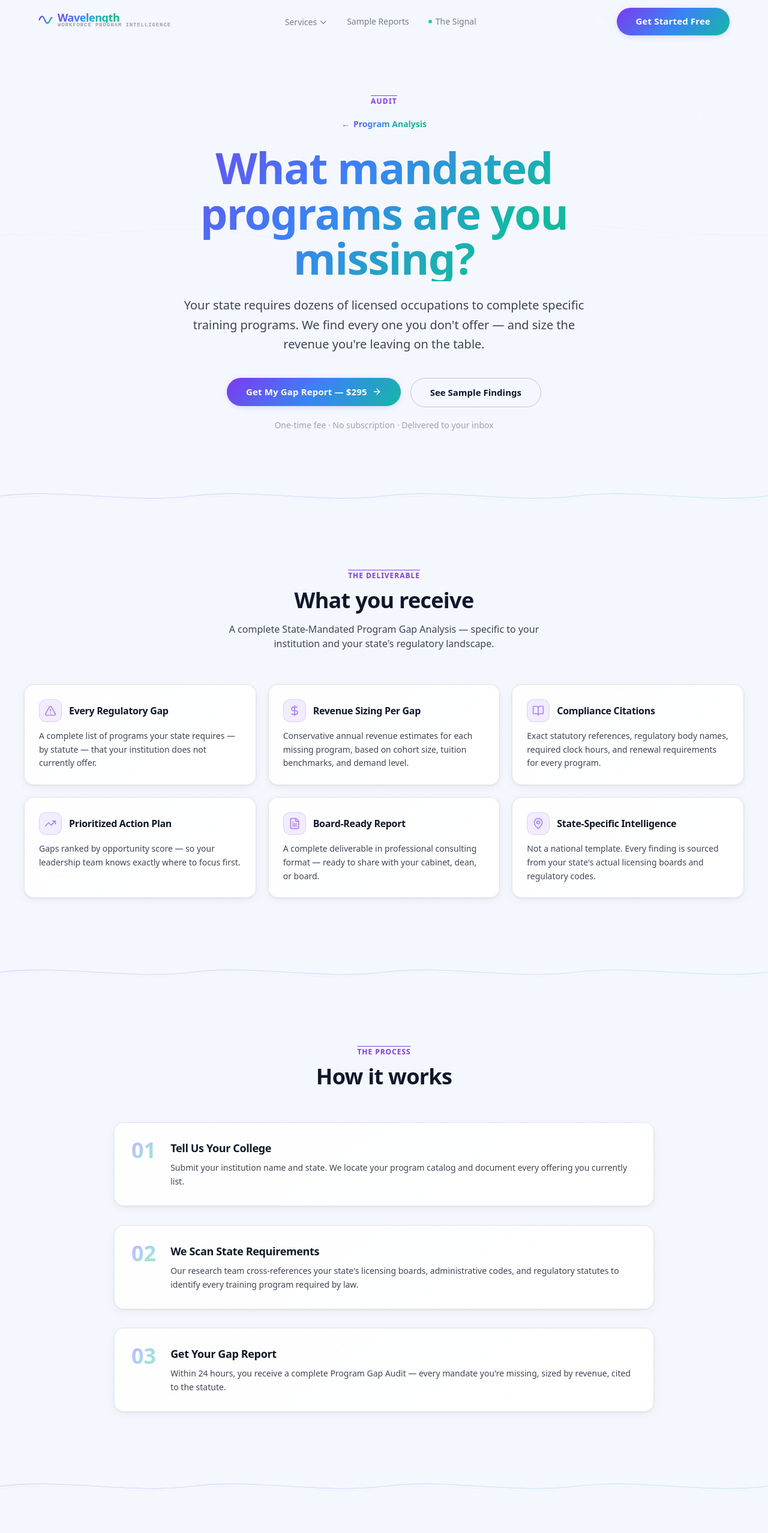
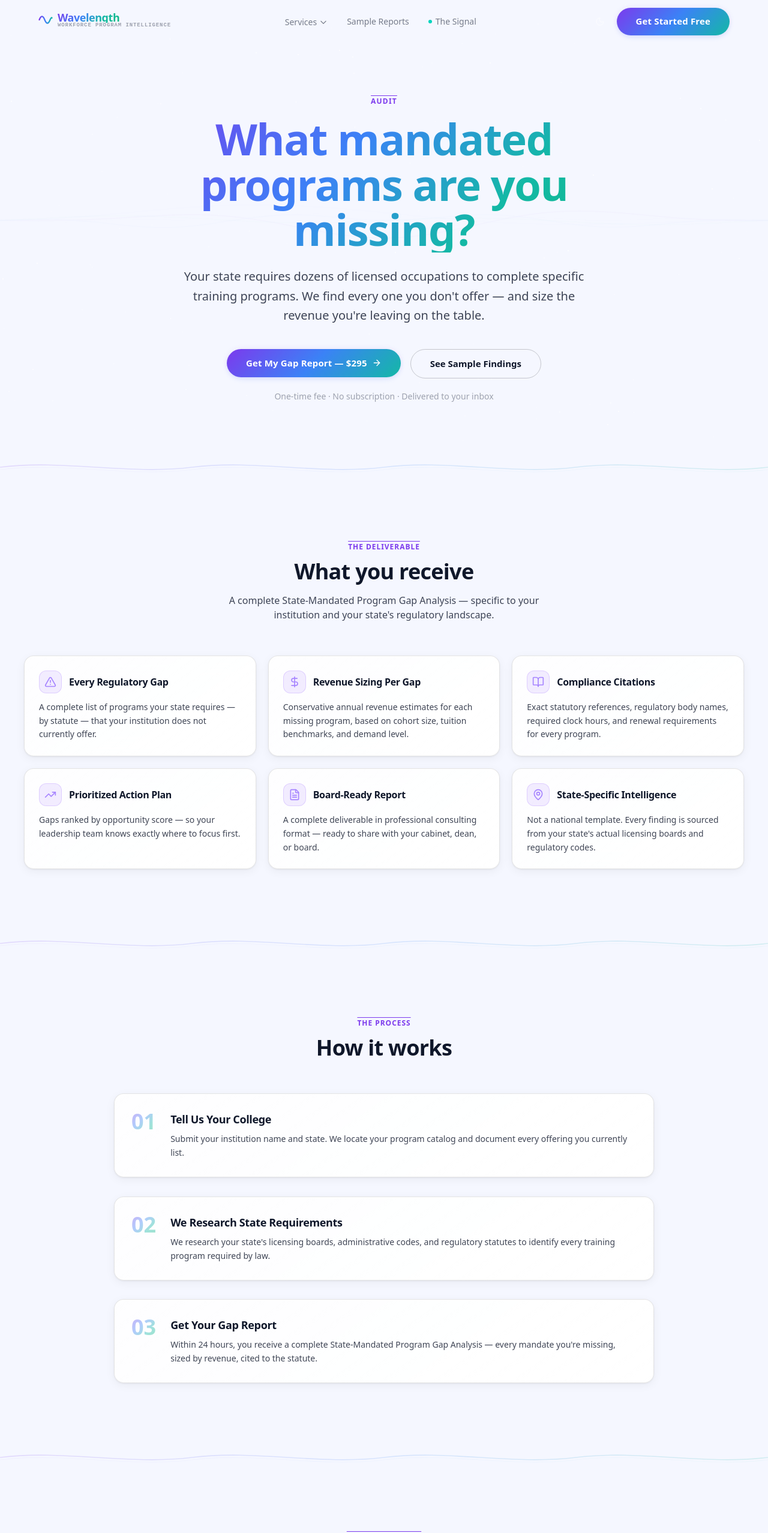
Before and after one commit to wspanic201/workforce-intelligence, a Next.js app: page /compliance-gap in a window 1280 px wide. Shown: the top 2556 px of the page at 60% size. Built offline with nearby package versions, Linux system fonts and the light colour scheme.

Commit message:
compliance-gap: remove breadcrumb, cross-sell, duplicate footer; update product name, scan→research

```diff
--- a/app/compliance-gap/page.tsx
+++ b/app/compliance-gap/page.tsx
@@ -154,15 +154,15 @@ const HOW_IT_WORKS = [
   },
   {
     step: '02',
-    title: 'We Scan State Requirements',
+    title: 'We Research State Requirements',
     description:
-      'Our research team cross-references your state\'s licensing boards, administrative codes, and regulatory statutes to identify every training program required by law.',
+      'We research your state\'s licensing boards, administrative codes, and regulatory statutes to identify every training program required by law.',
   },
   {
     step: '03',
     title: 'Get Your Gap Report',
     description:
-      'Within 24 hours, you receive a complete Program Gap Audit — every mandate you\'re missing, sized by revenue, cited to the statute.',
+      'Within 24 hours, you receive a complete State-Mandated Program Gap Analysis — every mandate you\'re missing, sized by revenue, cited to the statute.',
   },
 ];
 
@@ -171,7 +171,7 @@ const HOW_IT_WORKS = [
 const complianceProductJsonLd = {
   "@context": "https://schema.org",
   "@type": "Product",
-  name: "Program Gap Audit",
+  name: "State-Mandated Program Gap Analysis",
   description:
     "Find every state-mandated training program your institution does not offer — sized by revenue potential and cited to the statute.",
   url: "https://withwavelength.com/compliance-gap",
@@ -204,12 +204,6 @@ export default function ComplianceGapPage() {
             <p className="overline mb-4 tracking-widest">
               AUDIT
             </p>
-            <div className="mb-6">
-              <Link href="/program-analysis" className="inline-flex items-center gap-1.5 text-sm font-semibold text-gradient-cosmic hover:opacity-80 transition-opacity group">
-                <span className="group-hover:-translate-x-0.5 transition-transform">←</span>
-                Program Analysis
-              </Link>
-            </div>
             <h1
               className="text-gradient-cosmic font-heading font-bold leading-[1.05] mx-auto max-w-4xl"
               style={{ fontSize: 'clamp(2.5rem, 5.5vw + 0.5rem, 4.5rem)' }}
@@ -411,7 +405,7 @@ export default function ComplianceGapPage() {
                 <span className="text-theme-secondary mb-3 text-lg">one-time</span>
               </div>
               <p className="text-theme-secondary text-sm mb-8">
-                Full Program Gap Audit · State-specific · No subscription
+                Full State-Mandated Program Gap Analysis · State-specific · No subscription
               </p>
 
               <div className="space-y-3 mb-10 text-left max-w-sm mx-auto">
@@ -445,46 +439,6 @@ export default function ComplianceGapPage() {
         </div>
       </section>
 
-      {/* ═══════════════ CROSS-SELL ═══════════════ */}
-      <section className="relative py-16 md:py-20">
-        <div className="max-w-[800px] mx-auto px-6">
-          <AnimateOnScroll variant="fade-up" className="text-center mb-8">
-            <span className="overline">Also in Program Analysis</span>
-          </AnimateOnScroll>
-          <AnimateOnScroll variant="fade-up" delay={100}>
-            <Link href="/pell" className="block card-cosmic rounded-2xl p-7 border-blue-500/20 hover:bg-white/[0.03] transition-colors group">
-              <div className="flex flex-col sm:flex-row sm:items-center sm:justify-between gap-4">
-                <div>
-                  <div className="flex items-center gap-3 mb-2">
-                    <h3 className="font-heading font-bold text-theme-primary text-lg">Pell Readiness Check</h3>
-                    <span className="text-xs font-semibold text-theme-muted">Free</span>
-                  </div>
-                  <p className="text-theme-secondary text-sm">Find out which of your programs qualify for Workforce Pell — and which need adjustments before the July 1 deadline.</p>
-                </div>
-                <span className="inline-flex items-center gap-1 text-sm font-semibold text-blue-300 group-hover:gap-2 transition-all flex-shrink-0">
-                  Learn More <ArrowRight className="h-4 w-4" />
-                </span>
-              </div>
-            </Link>
-          </AnimateOnScroll>
-        </div>
-      </section>
-
-      {/* ═══════════════ FOOTER NOTE ═══════════════ */}
-      <footer className="py-10 px-6 text-center border-t border-theme-subtle">
-        <p className="text-theme-secondary text-sm">
-          Wavelength Workforce Intelligence ·{' '}
-          <Link
-            href="/contact"
-            className="hover:text-theme-secondary transition-colors"
-          >
-            Contact Us
-          </Link>
-        </p>
-        <p className="mt-2 text-theme-muted text-xs">
-          Program Gap Audit reports are research deliverables based on publicly available regulatory data and do not constitute legal advice.
-        </p>
-      </footer>
     </div>
   );
 }
```
